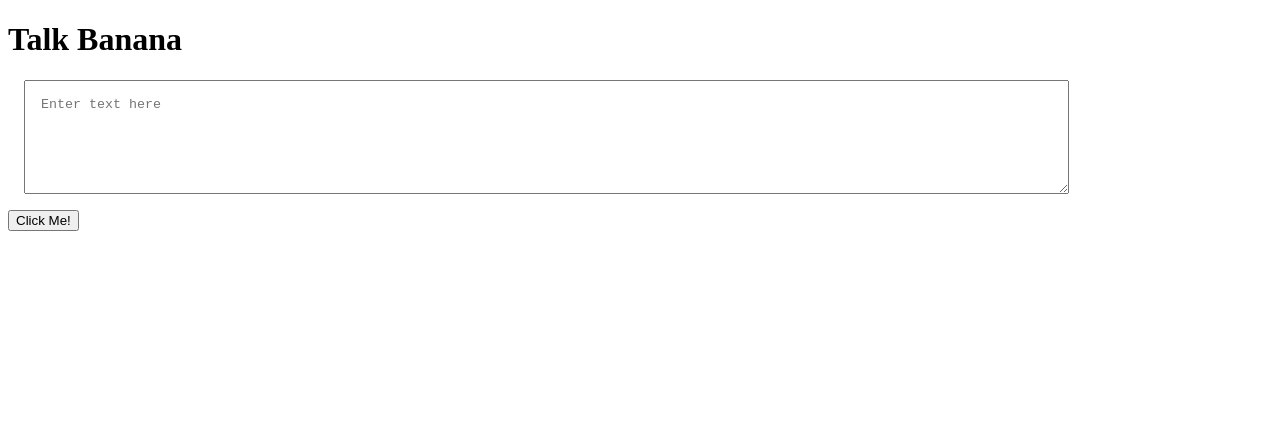
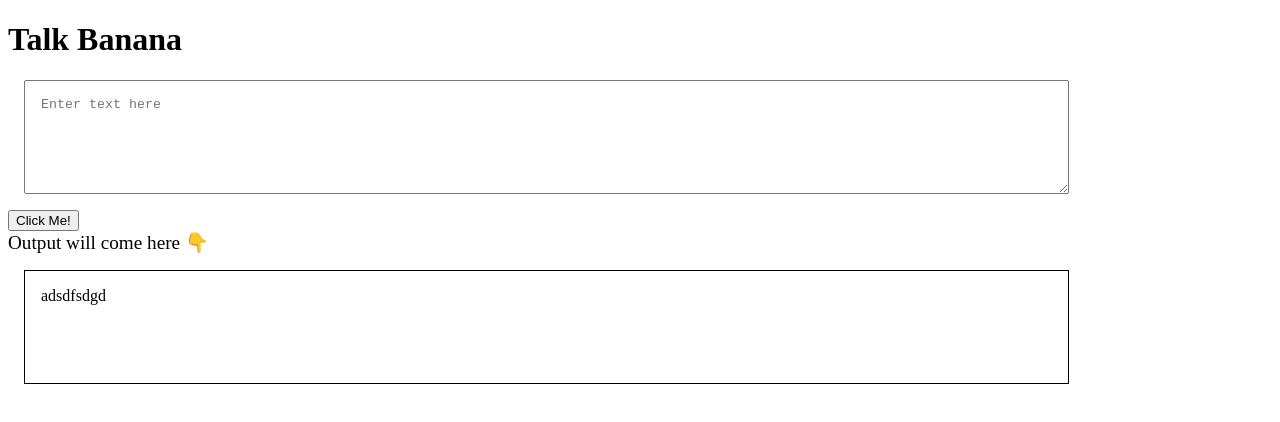
Before and after one commit to Shreyansh-09/neogcamp-banana-speak, a plain HTML site: page index.html in a window 1280 px wide. Both pictures are taken after a click on the button "Click Me!". Drawn offline with Linux system fonts and the light colour scheme.

Commit message:
input output processing done

```diff
--- a/app.js
+++ b/app.js
@@ -1,11 +1,14 @@
-var btnTranslate = document.querySelector("#btn-translate")
-var txtInput = document.querySelector("#txt-input")
+var btnTranslate = document.querySelector("#btn-translate");
+var txtInput = document.querySelector("#txt-input");
+var outputDiv = document.querySelector("#output");
 
-console.log(txtInput)
+// outputDiv.innerText = "Shreyansh Faye"
+
+
+console.log(outputDiv)
 
 function clickhandler(){
-    console.log("clicked!")
-    console.log("input: "+txtInput.value)
+    outputDiv.innerText = "adsdfsdgd " + txtInput.value
 }
 
 btnTranslate.addEventListener("click", clickhandler)
--- a/index.html
+++ b/index.html
@@ -14,6 +14,13 @@
             height: 10vh;
             padding: 1rem;
         }
+        #output {
+            border: 1px solid black;
+            height: 10vh;
+            width: 80%;
+            margin: 1rem;
+            padding: 1rem;
+        }
     </style>
 </head>
 
@@ -21,6 +28,8 @@
     <h1>Talk Banana</h1>
     <textarea id="txt-input" placeholder="Enter text here"></textarea>
     <button id="btn-translate">Click Me!</button>
+    <div style="font-size: larger;">Output will come here 👇</div>
+    <div id="output"></div>
     <script src="app.js" type="text/javascript"></script>
 </body>
 
```
